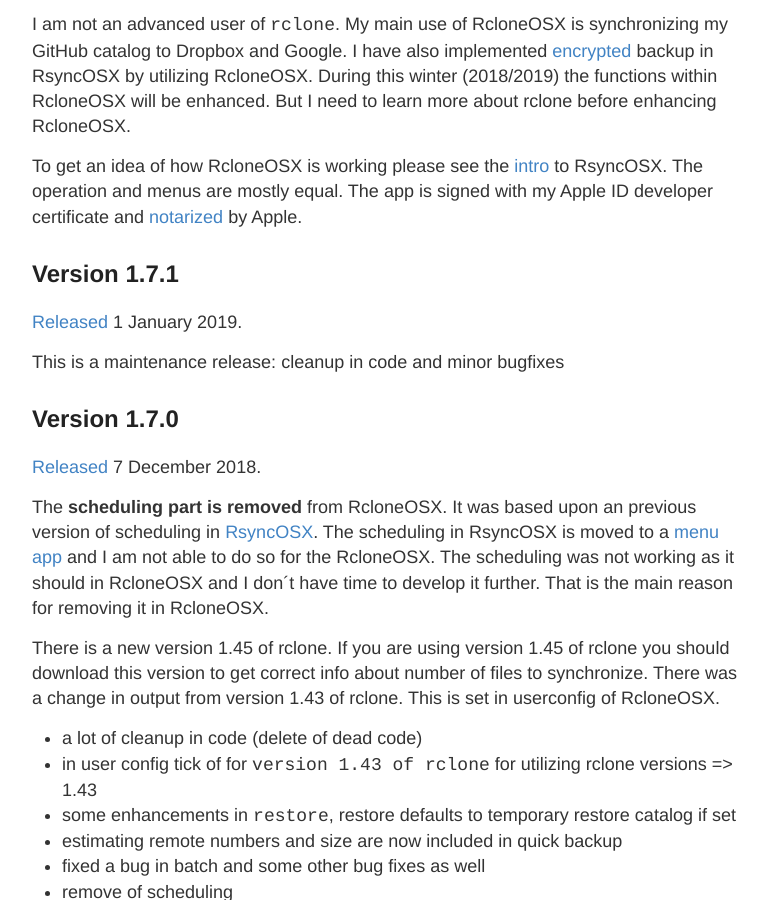
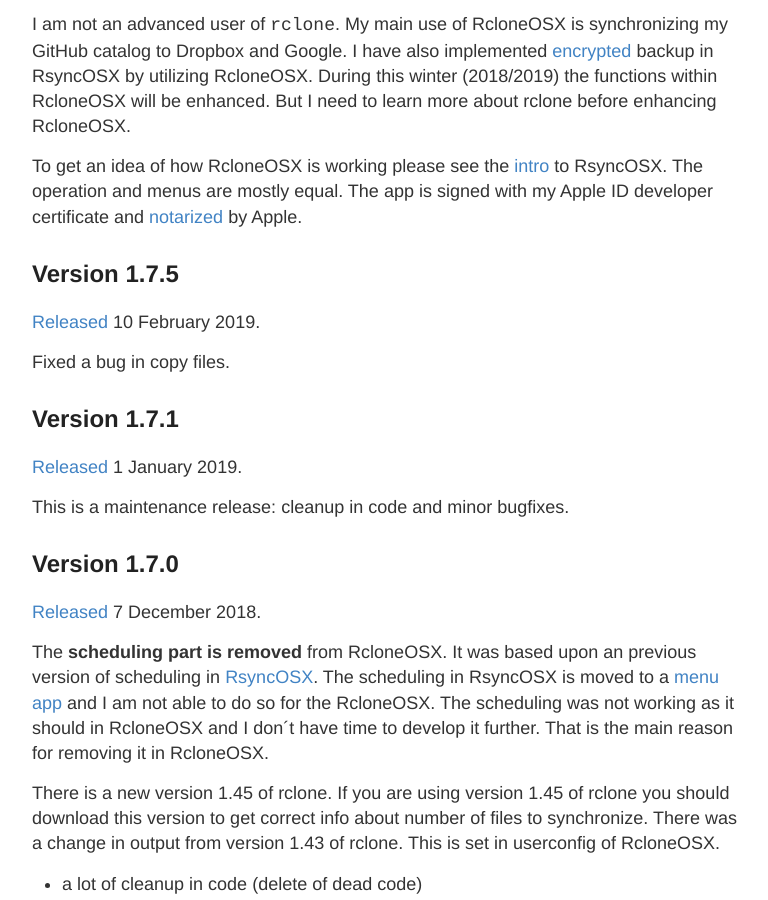
Before and after one commit to d2s/Documentation, a Jekyll site: the page built from _posts/2018-01-01-RcloneChangelog.md, in a window 1280 px wide and 900 px high, scrolled down 423 px. Shown: the whole window, without its empty margins (248-1016 px from the left). Built offline with Jekyll 4.4.1, drawn with Linux system fonts in a browser that asks for light colours.

Commit message:
Update 2018-01-01-RcloneChangelog.md

```diff
--- a/_posts/2018-01-01-RcloneChangelog.md
+++ b/_posts/2018-01-01-RcloneChangelog.md
@@ -11,11 +11,17 @@ I am not an advanced user of `rclone`. My main use of RcloneOSX is  synchronizin
 
 To get an idea of how RcloneOSX is working please see the [intro](/Intro) to RsyncOSX. The operation and menus are mostly equal. The app is signed with my Apple ID developer certificate and [notarized](/Notarized) by Apple.
 
+## Version 1.7.5
+
+[Released](https://github.com/rsyncOSX/rcloneosx/releases/tag/v1.7.5) 10 February 2019.
+
+Fixed a bug in  copy files.
+
 ## Version 1.7.1
 
 [Released](https://github.com/rsyncOSX/rcloneosx/releases/tag/v1.7.1) 1 January 2019.
 
-This is a maintenance release: cleanup in code and minor bugfixes
+This is a maintenance release: cleanup in code and minor bugfixes.
 
 ## Version 1.7.0
 
```
